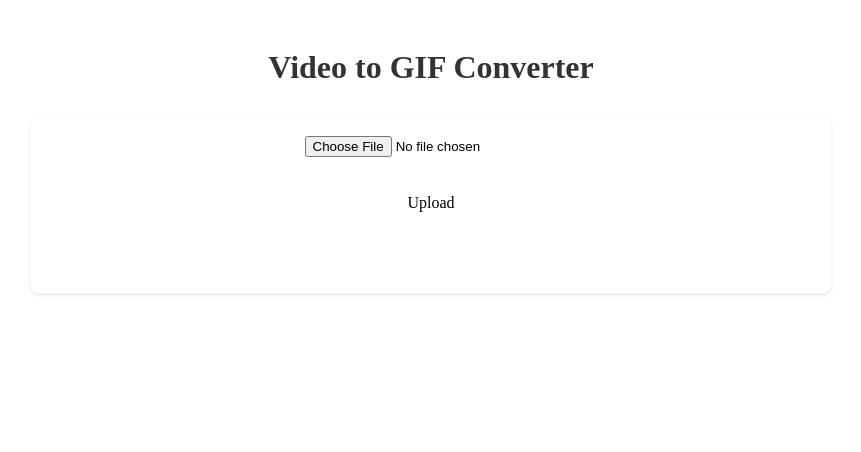
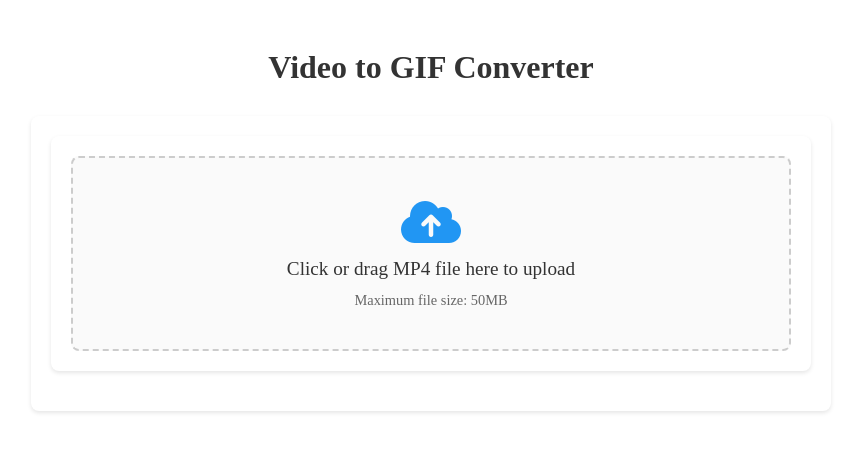
Before and after one commit to serjo96/gif-conventor, an Angular app in the folder frontend/: page / in a window 1280 px wide. Shown: the top 452 px of the page, without its empty margins (209-1070 px from the left). Built offline with nearby package versions, Linux system fonts and the light colour scheme.

Commit message:
Added new styles

```diff
--- a/frontend/src/app/app.component.ts
+++ b/frontend/src/app/app.component.ts
@@ -3,11 +3,10 @@ import { UploadModule } from './features/upload/upload.module';
 
 @Component({
   selector: 'app-root',
-  standalone: true,
   imports: [UploadModule],
   templateUrl: './app.component.html',
   styleUrl: './app.component.scss',
 })
 export class AppComponent {
-  title = 'Video to GIF Converter';
+  readonly title = 'Video to GIF Converter';
 }
--- a/frontend/src/app/features/upload/components/upload/upload.component.html
+++ b/frontend/src/app/features/upload/components/upload/upload.component.html
@@ -1,27 +1,41 @@
 <div class="upload-container">
+  <div class="upload-box">
     <input
       type="file"
       #fileInput
       (change)="onFileSelected($event)"
       accept="video/mp4"
       [attr.disabled]="isUploading ? '' : null"
+      class="hidden"
     />
 
-  <div
-    class="file-info"
-    *ngIf="selectedFile"
-  >
-    <p>Selected file: {{ selectedFile.name }}</p>
-    <p>Size: {{ getFileSize(selectedFile.size) }}</p>
+    <div class="upload-area" (click)="fileInput.click()">
+      <div class="upload-content">
+        <i class="fas fa-cloud-upload-alt upload-icon"></i>
+        <p class="upload-text">
+          {{ selectedFile ? selectedFile.name : 'Click or drag MP4 file here to upload' }}
+        </p>
+        <p class="upload-hint" *ngIf="!selectedFile">
+          Maximum file size: {{ MAX_FILE_SIZE / 1024 / 1024 }}MB
+        </p>
+      </div>
     </div>
 
-  <div class="actions">
+    <div class="file-info" *ngIf="selectedFile">
+      <div class="file-details">
+        <span class="file-name">{{ selectedFile.name }}</span>
+        <span class="file-size">{{ getFileSize(selectedFile.size) }}</span>
+      </div>
+
+      <div class="action-buttons">
         <button
           mat-raised-button
           color="primary"
           (click)="onUpload()"
-      [disabled]="!selectedFile || isUploading"
+          [disabled]="isUploading"
+          class="upload-button"
         >
+          <i class="fas fa-upload"></i>
           {{ isUploading ? 'Uploading...' : 'Upload' }}
         </button>
 
@@ -30,34 +44,33 @@
           color="warn"
           *ngIf="isUploading"
           (click)="cancelUpload()"
+          class="cancel-button"
         >
+          <i class="fas fa-times"></i>
           Cancel
         </button>
       </div>
+    </div>
+  </div>
 
+  <div class="status-section" *ngIf="uploadStatus || isUploading">
     <div
       *ngIf="uploadStatus"
-    class="status-container"
-  >
-    <div
-      [class]="
-        'status-message ' +
-        (uploadStatus.toLowerCase().includes('error') ? 'error' : 'success')
-      "
+      class="status-message"
+      [class.error]="uploadStatus.toLowerCase().includes('error')"
+      [class.success]="!uploadStatus.toLowerCase().includes('error')"
     >
       {{ uploadStatus }}
     </div>
-  </div>
 
-  <div
-    *ngIf="isUploading"
-    class="progress-container"
-  >
+    <div *ngIf="isUploading" class="progress-container">
       <mat-progress-bar
         mode="determinate"
         [value]="uploadProgress"
+        class="upload-progress"
       ></mat-progress-bar>
-    <div class="progress-text">{{ uploadProgress }}%</div>
+      <span class="progress-text">{{ uploadProgress }}%</span>
+    </div>
   </div>
 
   <app-file-list
--- a/frontend/src/app/features/upload/components/upload/upload.component.scss
+++ b/frontend/src/app/features/upload/components/upload/upload.component.scss
@@ -1,176 +1,138 @@
 .upload-container {
+  max-width: 800px;
+  margin: 0 auto;
+  padding: 20px;
+}
+
+.upload-box {
+  background-color: #ffffff;
+  border-radius: 8px;
+  box-shadow: 0 2px 4px rgba(0, 0, 0, 0.1);
+  overflow: hidden;
+}
+
+.hidden {
+  display: none;
+}
+
+.upload-area {
+  border: 2px dashed #ccc;
+  border-radius: 8px;
+  padding: 40px 20px;
+  text-align: center;
+  cursor: pointer;
+  transition: all 0.3s ease;
+  background-color: #fafafa;
+  margin: 20px;
+
+  &:hover {
+    border-color: #2196f3;
+    background-color: #e3f2fd;
+  }
+}
+
+.upload-content {
   display: flex;
   flex-direction: column;
-  gap: 16px;
   align-items: center;
-  padding: 20px;
-  max-width: 400px;
-  margin: 0 auto;
+  gap: 12px;
+}
+
+.upload-icon {
+  font-size: 48px;
+  color: #2196f3;
+}
+
+.upload-text {
+  font-size: 1.2em;
+  color: #333;
+  margin: 0;
+}
+
+.upload-hint {
+  color: #666;
+  font-size: 0.9em;
+  margin: 0;
 }
 
 .file-info {
-  background-color: #f5f5f5;
-  padding: 10px;
-  border-radius: 4px;
-  width: 100%;
-  text-align: center;
-
-  p {
-    margin: 5px 0;
-    color: #666;
-  }
+  padding: 20px;
+  border-top: 1px solid #eee;
 }
 
-.actions {
-  display: flex;
-  gap: 10px;
-  margin: 10px 0;
-}
-
-.error-message {
-  color: #f44336;
-  text-align: center;
-}
-
-.status-message {
-  color: #666;
-  text-align: center;
-}
-
-.progress-text {
-  text-align: center;
-  margin-top: 5px;
-  color: #666;
-}
-
-mat-progress-bar {
-  width: 100%;
-}
-
-.cancel-button {
-  background-color: #dc3545;
-
-  &:hover {
-    background-color: #c82333;
-  }
-}
-
-.processing-status {
-  margin-top: 20px;
-
-  .status-message {
-    font-size: 1.1em;
-    margin-bottom: 10px;
-
-    &.waiting,
-    &.processing {
-      color: #007bff;
-    }
-
-    &.completed {
-      color: #28a745;
-    }
-
-    &.error {
-      color: #dc3545;
-    }
-  }
-}
-
-.download-button {
-  margin-top: 10px;
-}
-
-.uploaded-files {
-  margin-top: 20px;
-  width: 100%;
-
-  h3 {
-    color: #333;
-    margin-bottom: 16px;
-  }
-}
-
-.file-list {
-  display: flex;
-  flex-direction: column;
-  gap: 12px;
-}
-
-.file-item {
-  background: #f5f5f5;
-  padding: 12px;
-  border-radius: 4px;
+.file-details {
   display: flex;
   justify-content: space-between;
   align-items: center;
-
-  .file-info {
-    display: flex;
-    flex-direction: column;
-    gap: 4px;
+  margin-bottom: 16px;
 }
 
 .file-name {
   font-weight: 500;
   color: #333;
+  overflow: hidden;
+  text-overflow: ellipsis;
+  white-space: nowrap;
 }
 
-  .file-status {
+.file-size {
+  color: #666;
   font-size: 0.9em;
-
-    &.waiting {
-      color: #2196f3;
 }
 
-    &.processing {
-      color: #ff9800;
+.action-buttons {
+  display: flex;
+  gap: 12px;
+  justify-content: flex-end;
 }
 
-    &.completed {
-      color: #4caf50;
-    }
-
-    &.error {
-      color: #f44336;
-    }
+.upload-button, .cancel-button {
+  i {
+    margin-right: 8px;
   }
 }
 
-.status-container {
-  margin: 10px 0;
-  padding: 8px;
-  border-radius: 4px;
-  text-align: center;
+.status-section {
+  margin-top: 20px;
+  padding: 16px;
+  border-radius: 8px;
+  background-color: #fff;
+  box-shadow: 0 2px 4px rgba(0, 0, 0, 0.1);
+}
 
 .status-message {
+  text-align: center;
+  padding: 12px;
+  border-radius: 4px;
+  margin-bottom: 12px;
+
   &.error {
-      color: #f44336;
     background-color: #ffebee;
-      padding: 8px;
-      border-radius: 4px;
+    color: #d32f2f;
   }
 
   &.success {
-      color: #4caf50;
     background-color: #e8f5e9;
-      padding: 8px;
-      border-radius: 4px;
-    }
+    color: #2e7d32;
   }
 }
 
 .progress-container {
-  margin: 16px 0;
+  .upload-progress {
+    height: 8px;
+    border-radius: 4px;
+  }
 
   .progress-text {
+    display: block;
     text-align: center;
+    color: #666;
     margin-top: 8px;
-    color: #666;
+    font-size: 0.9em;
   }
 }
 
 .files-list-container {
-  margin-top: 24px;
+  margin-top: 20px;
   display: block;
 }
--- a/frontend/src/index.html
+++ b/frontend/src/index.html
@@ -13,6 +13,10 @@
       type="image/x-icon"
       href="favicon.ico"
     />
+    <link
+      rel="stylesheet"
+      href="https://cdnjs.cloudflare.com/ajax/libs/font-awesome/6.5.1/css/all.min.css"
+    />
   </head>
   <body>
     <app-root></app-root>
```
Also changed, not shown: frontend/package.json (+15 -15 lines), 1 other file (tests, documents, lock files or other folders). Lines whose indentation alone changed are shown as unchanged.
